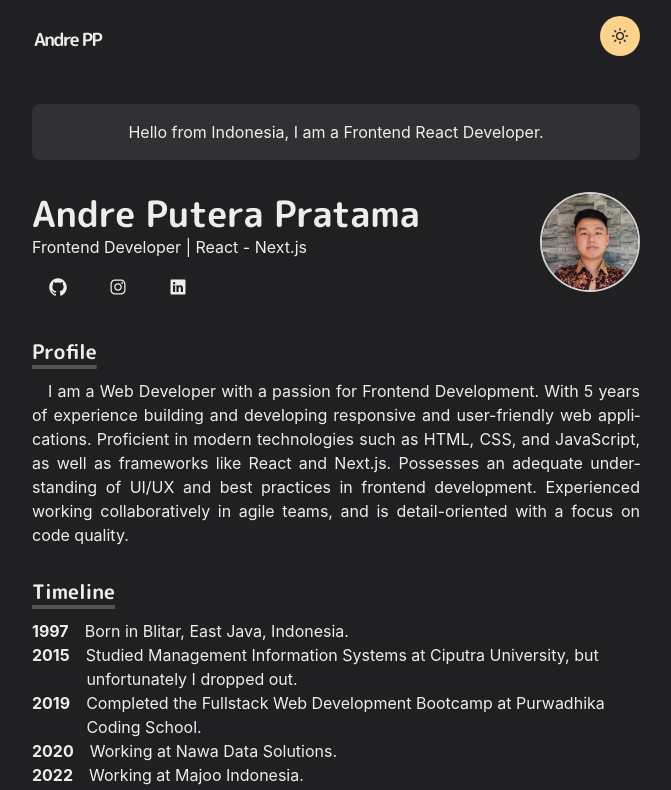
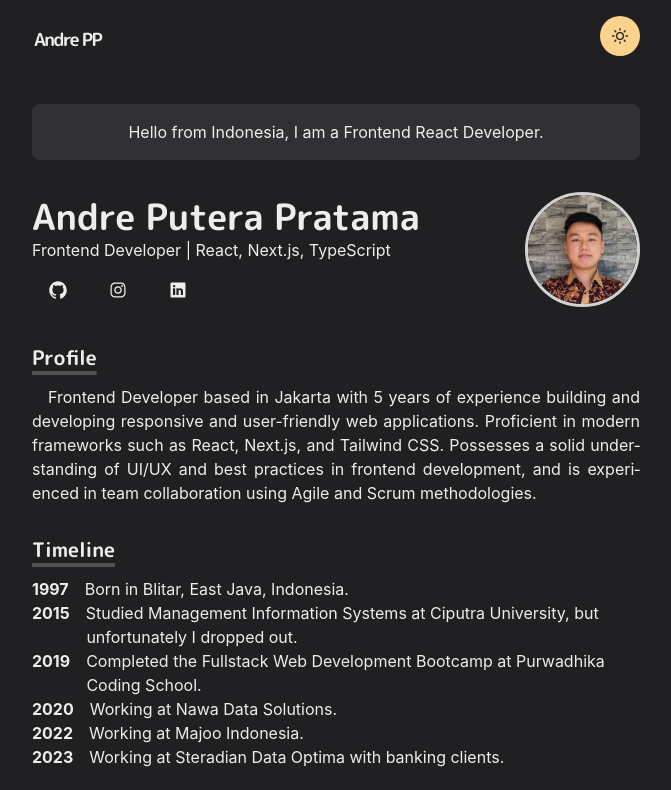
Before and after one commit to andrepp97/andrepp-homepage, a React (Vite) app: page / in a window 1280 px wide. Shown: the top 790 px of the page, without its empty margins (304-975 px from the left). Built offline with nearby package versions, Linux system fonts and the light colour scheme.

Commit message:
- Update profile section - Adjust heading section display

```diff
--- a/src/App.jsx
+++ b/src/App.jsx
@@ -29,19 +29,24 @@ const App = () => {
         p={4}
         borderRadius="lg"
         textAlign="center"
-        css={{ backdropFilter: "blur(1rem)" }}
+        css={{ backdropFilter: "blur(12px)" }}
         bg={useColorModeValue("whiteAlpha.600", "whiteAlpha.200")}
       >
         Hello from Indonesia, I am a Frontend React Developer.
       </Box>
 
       <Section delay={0.1}>
-        <Box display={{ md: "flex" }}>
+        <Box
+          display="flex"
+          flexDirection={{ base: "column", sm: "row" }}
+          alignItems="center"
+          gap={4}
+        >
           <Box flexGrow={1}>
             <Heading as="h2" variant="page-title">
               Andre Putera Pratama
             </Heading>
-            <p>Frontend Developer | React - Next.js</p>
+            <p>Frontend Developer | React, Next.js, TypeScript</p>
             <Flex gap={2} mt={2} justify={{ base: "center", sm: "start" }}>
               <Link href="https://github.com/andrepp97" target="_blank">
                 <Button variant="ghost">
@@ -60,18 +65,13 @@ const App = () => {
               </Link>
             </Flex>
           </Box>
-          <Box
-            flexShrink={0}
-            mt={{ base: 4, md: 0 }}
-            ml={{ md: 6 }}
-            textAlign="center"
-          >
+          <Box flexShrink={0} textAlign="center">
             <Box
               borderColor="whiteAlpha.800"
-              borderWidth={2}
+              borderWidth={3}
               borderStyle="solid"
-              w="100px"
-              h="100px"
+              w="115px"
+              h="115px"
               display="inline-block"
               borderRadius="full"
               overflow="hidden"
@@ -79,30 +79,29 @@ const App = () => {
               <img
                 src={profileAndre}
                 alt="Profile image"
-                width="100"
-                height="100"
+                width="115"
+                height="115"
               />
             </Box>
           </Box>
         </Box>
       </Section>
 
-      <Section delay={0.3}>
+      <Section delay={0.2}>
         <Heading as="h3" variant="section-title">
           Profile
         </Heading>
         <Paragraph>
-          I am a Web Developer with a passion for Frontend Development. With 5
-          years of experience building and developing responsive and
-          user-friendly web applications. Proficient in modern technologies such
-          as HTML, CSS, and JavaScript, as well as frameworks like React and
-          Next.js. Possesses an adequate understanding of UI/UX and best
-          practices in frontend development. Experienced working collaboratively
-          in agile teams, and is detail-oriented with a focus on code quality.
+          Frontend Developer based in Jakarta with 5 years of experience
+          building and developing responsive and user-friendly web applications.
+          Proficient in modern frameworks such as React, Next.js, and Tailwind
+          CSS. Possesses a solid understanding of UI/UX and best practices in
+          frontend development, and is experienced in team collaboration using
+          Agile and Scrum methodologies.
         </Paragraph>
       </Section>
 
-      <Section delay={0.5}>
+      <Section delay={0.3}>
         <Heading as="h3" variant="section-title">
           Timeline
         </Heading>
@@ -114,7 +113,7 @@ const App = () => {
         ))}
       </Section>
 
-      <Section delay={0.6}>
+      <Section delay={0.4}>
         <Heading as="h3" variant="section-title">
           Individual Projects
         </Heading>
@@ -126,8 +125,8 @@ const App = () => {
               title="Movielabs"
               thumbnail={thumbMovielabs}
             >
-              A movie database website built with Next.js, Vanilla CSS, Framer
-              Motion and The Movie Database (TMDb) API.
+              A movie database website built with Next.js, Framer Motion and The
+              Movie Database (TMDb) API.
             </GridItem>
           </Section>
           <Section>
```
